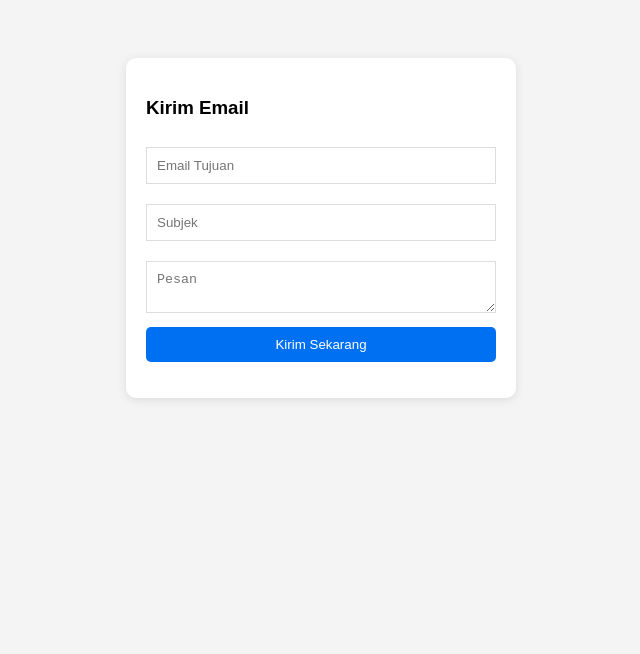
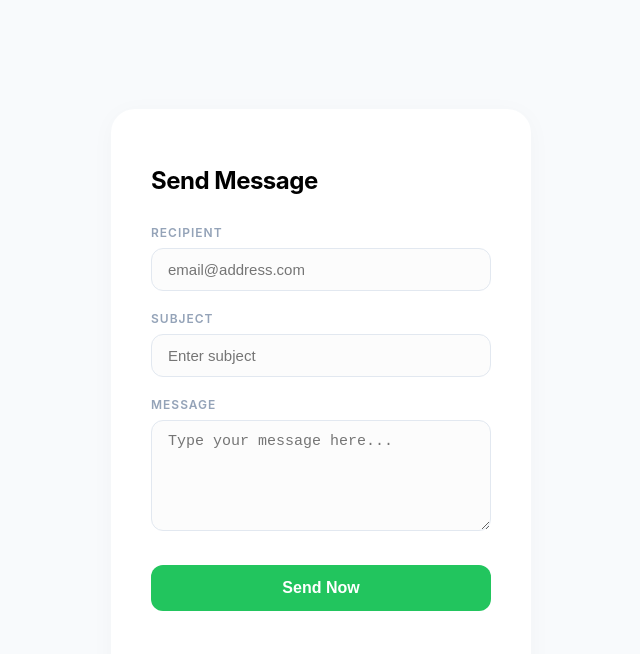
Before and after one commit to ZdapX/SenderanEmail, a website: page public/index.html in a window 1280 px wide. Shown: the whole page, without its empty margins (319-959 px from the left). Drawn offline with Linux system fonts and the light colour scheme.

Commit message:
Update index.html

```diff
--- a/public/index.html
+++ b/public/index.html
@@ -1,29 +1,66 @@
 <!DOCTYPE html>
-<html>
+<html lang="en">
 <head>
+    <meta charset="UTF-8">
+    <meta name="viewport" content="width=device-width, initial-scale=1.0">
     <title>Email Sender</title>
     <style>
-        body { font-family: sans-serif; display: flex; justify-content: center; background: #f4f4f4; padding: 50px; }
-        .box { background: white; padding: 20px; border-radius: 10px; box-shadow: 0 2px 10px rgba(0,0,0,0.1); width: 350px; }
-        input, textarea { width: 100%; margin: 10px 0; padding: 10px; box-sizing: border-box; border: 1px solid #ddd; }
-        button { width: 100%; padding: 10px; background: #0070f3; color: white; border: none; cursor: pointer; border-radius: 5px; }
+        :root { --primary: #22c55e; --bg: #f8fafc; --text: #1e293b; }
+        * { box-sizing: border-box; transition: all 0.2s ease; }
+        body { font-family: -apple-system, BlinkMacSystemFont, "Segoe UI", Roboto, sans-serif; background-color: var(--bg); color: var(--text); display: flex; justify-content: center; align-items: center; min-height: 100vh; margin: 0; }
+
+        .container { background: #ffffff; width: 100%; max-width: 420px; padding: 40px; border-radius: 24px; box-shadow: 0 4px 25px rgba(0,0,0,0.03); }
+        h1 { font-size: 24px; font-weight: 700; margin-bottom: 30px; letter-spacing: -0.5px; color: #000; }
+
+        .group { margin-bottom: 20px; }
+        label { display: block; font-size: 12px; font-weight: 600; text-transform: uppercase; letter-spacing: 1px; color: #94a3b8; margin-bottom: 8px; }
+
+        input, textarea { width: 100%; border: 1.5px solid #e2e8f0; border-radius: 12px; padding: 12px 16px; font-size: 15px; background: #fcfcfc; outline: none; }
+        input:focus, textarea:focus { border-color: var(--primary); background: #fff; box-shadow: 0 0 0 4px rgba(34, 197, 94, 0.1); }
+
+        button { width: 100%; padding: 14px; background: var(--primary); color: white; border: none; border-radius: 12px; font-size: 16px; font-weight: 600; cursor: pointer; margin-top: 10px; }
+        button:hover { background: #19a34a; transform: translateY(-1px); }
+        button:active { transform: translateY(0); }
+        button:disabled { background: #cbd5e1; cursor: not-allowed; }
+
+        #status { text-align: center; margin-top: 20px; font-size: 14px; min-height: 20px; }
     </style>
 </head>
 <body>
-    <div class="box">
-        <h3>Kirim Email</h3>
-        <input type="email" id="to" placeholder="Email Tujuan">
-        <input type="text" id="sub" placeholder="Subjek">
-        <textarea id="msg" placeholder="Pesan"></textarea>
-        <button onclick="kirim()">Kirim Sekarang</button>
-        <p id="info"></p>
+    <div class="container">
+        <h1>Send Message</h1>
+
+        <div class="group">
+            <label>Recipient</label>
+            <input type="email" id="to" placeholder="email@address.com">
+        </div>
+
+        <div class="group">
+            <label>Subject</label>
+            <input type="text" id="sub" placeholder="Enter subject">
+        </div>
+
+        <div class="group">
+            <label>Message</label>
+            <textarea id="msg" rows="5" placeholder="Type your message here..."></textarea>
+        </div>
+
+        <button onclick="handleSend()">Send Now</button>
+        <div id="status"></div>
     </div>
 
     <script>
-        async function kirim() {
-            const info = document.getElementById('info');
-            info.innerText = "Sedang mengirim...";
+        async function handleSend() {
+            const btn = document.querySelector('button');
+            const status = document.getElementById('status');
 
+            if(!document.getElementById('to').value) return alert('Email required');
+
+            btn.disabled = true;
+            btn.innerText = "Sending...";
+            status.innerText = "";
+
+            try {
                 const res = await fetch('/api/manual', {
                     method: 'POST',
                     headers: { 'Content-Type': 'application/json' },
@@ -35,9 +72,18 @@
                 });
 
                 if(res.ok) {
-                info.innerText = "✅ Email Berhasil Terkirim!";
+                    status.style.color = "var(--primary)";
+                    status.innerText = "Email sent successfully";
+                    document.getElementById('msg').value = "";
                 } else {
-                info.innerText = "❌ Gagal Mengirim.";
+                    throw new Error();
+                }
+            } catch (e) {
+                status.style.color = "#ef4444";
+                status.innerText = "Failed to send email";
+            } finally {
+                btn.disabled = false;
+                btn.innerText = "Send Now";
             }
         }
     </script>
```
Lines whose indentation alone changed are shown as unchanged.
